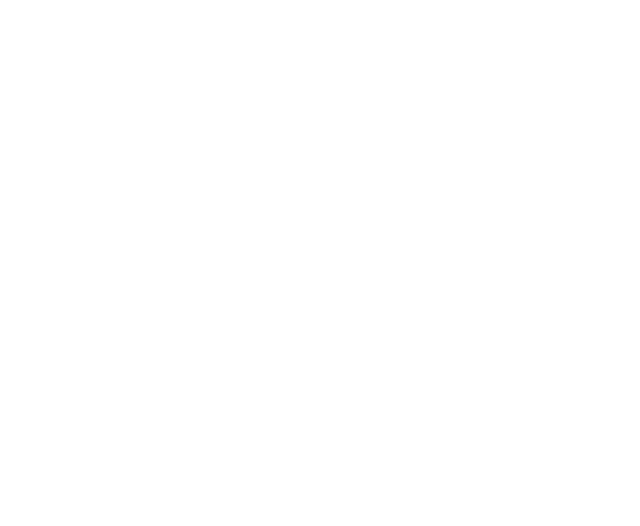
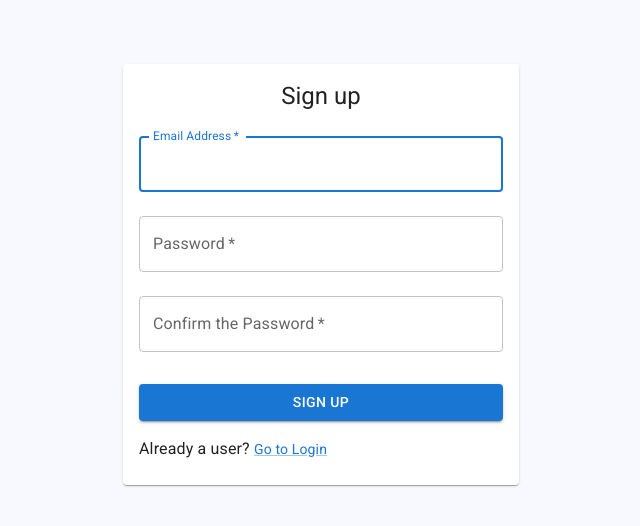
Before and after one commit to darlondjc/favorite-movies-series, a React (Vite) app: page /signup in a window 1280 px wide. Before the commit this address had no page. Shown: the top 526 px of the page, without its empty margins (319-959 px from the left). Built offline with nearby package versions, Linux system fonts and the light colour scheme.

Commit message:
wip: signup e login com useContext

```diff
--- a/index.html
+++ b/index.html
@@ -8,9 +8,16 @@
   <link rel="stylesheet" href="https://fonts.googleapis.com/icon?family=Material+Icons" />
   <meta name="viewport" content="width=device-width, initial-scale=1.0" />
   <title>Favorites Movies and Series</title>
+
+  <style type="text/css">
+    html {
+      height: 100%;
+      background-color: ghostwhite;
+    }
+  </style>
 </head>
 
-<body>
+<body style="background-color: ghostwhite;">
   <div id="root"></div>
   <script type="module" src="/src/main.tsx"></script>
 </body>
--- a/package.json
+++ b/package.json
@@ -21,6 +21,7 @@
   "devDependencies": {
     "@types/react": "^18.0.15",
     "@types/react-dom": "^18.0.6",
+    "@types/styled-components": "^5.1.26",
     "@vitejs/plugin-react": "^2.0.0",
     "typescript": "^4.6.4",
     "vite": "^3.0.0"
--- a/src/App.tsx
+++ b/src/App.tsx
@@ -1,10 +1,13 @@
 import { Outlet } from 'react-router-dom';
+import { AuthProvider } from './contexts/auth';
 
 function App() {
   return (
-    <div className="App">
-      <Outlet />
-    </div>
+    <AuthProvider>
+      <div className="App">
+        <Outlet />
+      </div>
+    </AuthProvider>
   )
 }
 
--- /dev/null
+++ b/src/contexts/auth.tsx
@@ -0,0 +1,74 @@
+import { createContext, useEffect, useState } from 'react';
+
+export const AuthContext = createContext({});
+
+export const AuthProvider = ({ children }: any) => {
+  const [user, setUser] = useState<{email: any, password: any} | null>();
+
+  useEffect(() => {
+    const userToken = localStorage.getItem("user_token");
+    const usersStorage = localStorage.getItem("users_bd");
+
+    if (userToken && usersStorage) {
+      const hasUser = JSON.parse(usersStorage)?.filter(
+        (user: any) => user.email === JSON.parse(userToken).email
+      );
+
+      if (hasUser) setUser(hasUser[0]);
+    }
+  }, []);
+
+  const signin = (email: any, password: any) => {
+    const usersStorage = JSON.parse(localStorage.getItem("users_bd") || '{}');
+
+    const hasUser = usersStorage?.filter((user: any) => user.email === email);
+
+    if (hasUser?.length) {
+      if (hasUser[0].email === email && hasUser[0].password === password) {
+        const token = Math.random().toString(36).substring(2);
+        localStorage.setItem("user_token", JSON.stringify({ email, token }));
+        setUser({ email, password });
+        return;
+      } else {
+        return "E-mail ou senha incorretos";
+      }
+    } else {
+      return "Usuário não cadastrado";
+    }
+  };
+
+  const signup = (email: any, password: any) => {
+    const usersStorage = JSON.parse(localStorage.getItem("users_bd") || '{}');
+
+    const hasUser = usersStorage?.filter((user: any) => user.email === email);
+
+    if (hasUser?.length) {
+      return "Já tem uma conta com esse E-mail";
+    }
+
+    let newUser;
+
+    if (usersStorage) {
+      newUser = [...usersStorage, { email, password }];
+    } else {
+      newUser = [{ email, password }];
+    }
+
+    localStorage.setItem("users_bd", JSON.stringify(newUser));
+
+    return;
+  };
+
+  const signout = () => {
+    setUser(null);
+    localStorage.removeItem("user_token");
+  };
+
+  return (
+    <AuthContext.Provider
+      value={{ user, signed: !!user, signin, signup, signout }}
+    >
+      {children}
+    </AuthContext.Provider>
+  );
+};
--- /dev/null
+++ b/src/hooks/useContext.ts
@@ -0,0 +1,11 @@
+import { useContext } from "react";
+import { AuthContext } from "../contexts/auth";
+
+
+const useAuth = () => {
+  const context = useContext(AuthContext);
+
+  return context;
+};
+
+export default useAuth;
--- a/src/main.tsx
+++ b/src/main.tsx
@@ -1,10 +1,17 @@
-import React from 'react'
-import ReactDOM from 'react-dom/client'
-import { BrowserRouter, Routes, Route } from 'react-router-dom'
-import App from './App'
-import { Home } from './pages/Home'
-import Login from './pages/Login'
-import { Movie } from './pages/Movie'
+import React from 'react';
+import ReactDOM from 'react-dom/client';
+import { BrowserRouter, Route, Routes } from 'react-router-dom';
+
+import App from './App';
+import { Home } from './pages/Home';
+import Login from './pages/Login';
+import { Movie } from './pages/Movie';
+import Register from './pages/Register';
+
+const Private = ({ Item }: any) => {
+  const signed = false;
+  return signed ? <Item /> : <Login />;
+}
 
 ReactDOM.createRoot(document.getElementById('root') as HTMLElement).render(
   <React.StrictMode>
@@ -12,8 +19,9 @@
       <Routes>
         <Route element={<App />} />
         <Route path="/" element={<Login />} />
-        <Route path="/home" element={<Home />} />
-        <Route path="movie/:id" element={<Movie />} />
+        <Route path="/signup" element={<Register />} />
+        <Route path="/home" element={<Private Item={Home} />} />
+        <Route path="movie/:id" element={<Private Item={Movie} />} />
       </Routes>
     </BrowserRouter>
   </React.StrictMode>
--- a/src/pages/Login.tsx
+++ b/src/pages/Login.tsx
@@ -110,7 +110,7 @@
                                     </Link>
                                 </Grid>
                                 <Grid item>
-                                    <Link href="#" variant="body2">
+                                    <Link href="/Signup" variant="body2">
                                         {"Don't have an account? Sign Up"}
                                     </Link>
                                 </Grid>
--- /dev/null
+++ b/src/pages/Register.tsx
@@ -0,0 +1,133 @@
+import { Card, CardContent, Typography } from '@mui/material';
+import Box from '@mui/material/Box';
+import Button from '@mui/material/Button';
+import Container from '@mui/material/Container';
+import CssBaseline from '@mui/material/CssBaseline';
+import Grid from '@mui/material/Grid';
+import Link from '@mui/material/Link';
+import { createTheme, ThemeProvider } from '@mui/material/styles';
+import TextField from '@mui/material/TextField';
+import * as React from 'react';
+import { useState } from 'react';
+import { useNavigate } from 'react-router-dom';
+import useAuth from '../hooks/useContext';
+
+
+const theme = createTheme();
+
+export default function Register() {
+  const [email, setEmail] = useState("");
+  const [password, setPassowrd] = useState("");
+  const [confirmPassword, setConfirmPassowrd] = useState("");
+  const [error, setError] = useState("");
+
+  const navigate = useNavigate();
+  //const { signup }: any = useAuth();
+
+  const handleSignup = (event: React.FormEvent<HTMLFormElement>) => {
+    event.preventDefault();
+
+    if (!email || !password || !confirmPassword) {
+      setError("Preencha todos os campos");
+      return;
+    } else if (password !== confirmPassword) {
+      setError("Os e-mails não são iguais");
+      return;
+    }
+    console.log(email);
+
+    //const res = signup(email, password);
+
+    /* if (res) {
+      setError(res);
+      return;
+    } */
+
+    alert("Usuário cadatrado com sucesso!");
+    navigate("/");
+
+  };
+
+  return (
+    <ThemeProvider theme={theme}>
+      <Container component="main" maxWidth="xs">
+        <CssBaseline />
+        <Card
+          sx={{
+            marginTop: 8,
+            display: 'flex',
+            flexDirection: 'column',
+            alignItems: 'center',
+          }}
+        >
+          <CardContent>
+            <Grid
+              container
+              direction="column"
+              alignItems="center"
+              justifyItems="center"
+            >
+              <Grid item>
+                <Typography component="h1" variant="h5">
+                  Sign up
+                </Typography>
+              </Grid>
+            </Grid>
+            <Box component="form" onSubmit={handleSignup} noValidate sx={{ mt: 1 }}>
+              <TextField
+                margin="normal"
+                required
+                fullWidth
+                id="email"
+                label="Email Address"
+                name="email"
+                autoComplete="email"
+                autoFocus
+                onChange={(e) => [setEmail(e.target.value), setError("")]}
+              />
+              <TextField
+                margin="normal"
+                required
+                fullWidth
+                name="password"
+                label="Password"
+                type="password"
+                id="password"
+                autoComplete="current-password"
+                onChange={(e) => [setPassowrd(e.target.value), setError("")]}
+              />
+              <TextField
+                margin="normal"
+                required
+                fullWidth
+                name="confirmPassword"
+                label="Confirm the Password"
+                type="password"
+                id="confirmPassword"
+                autoComplete="repeat-current-password"
+                onChange={(e) => [setConfirmPassowrd(e.target.value), setError("")]}
+              />
+              <Typography component="span" sx={{color: 'red'}}>{error}</Typography>
+              <Button
+                type="submit"
+                fullWidth
+                variant="contained"
+                sx={{ mt: 3, mb: 2 }}
+              >
+                Sign Up
+              </Button>
+              <Grid container>
+                <Grid item xs>
+                <Typography component="span">Already a user? </Typography>
+                  <Link href={'/'} variant="body2">
+                    Go to Login
+                  </Link>
+                </Grid>
+              </Grid>
+            </Box>
+          </CardContent>
+        </Card>
+      </Container>
+    </ThemeProvider>
+  );
+}
```
Also changed, not shown: 1 other file (tests, documents, lock files or other folders).
